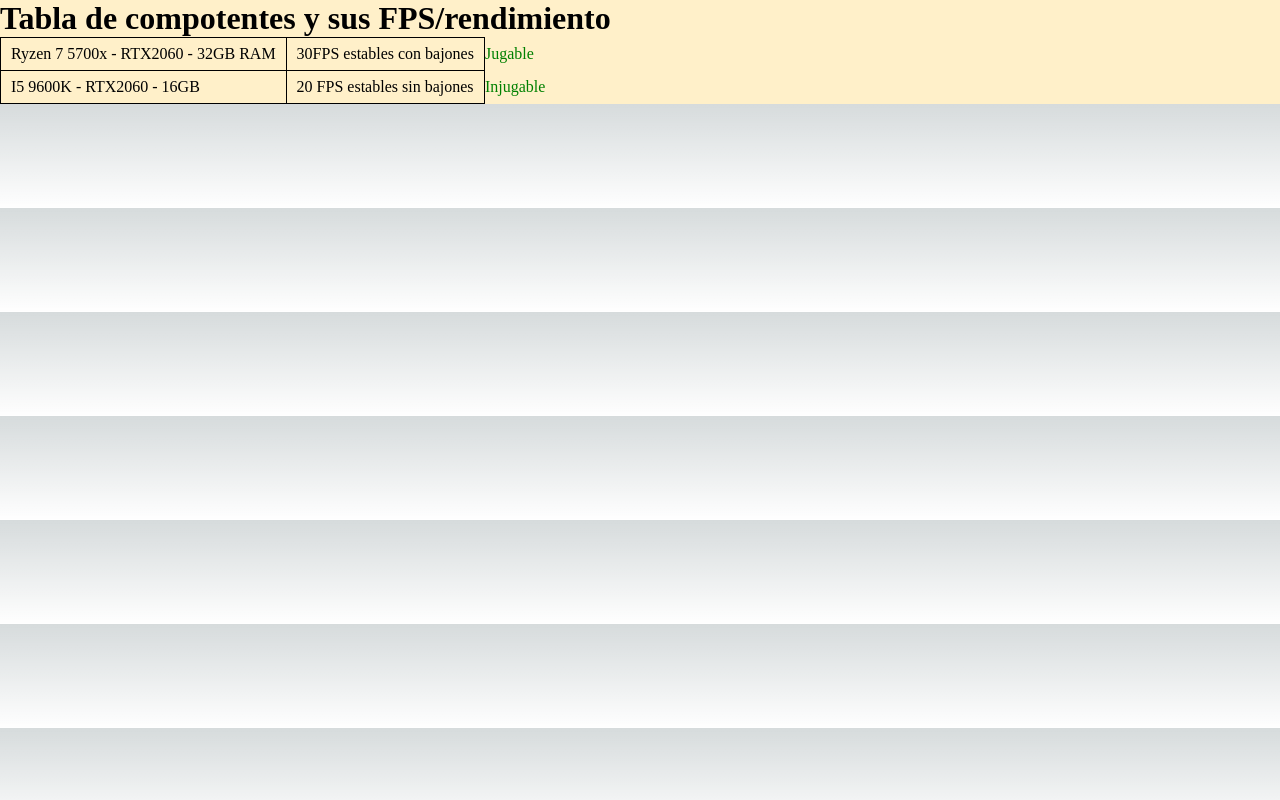
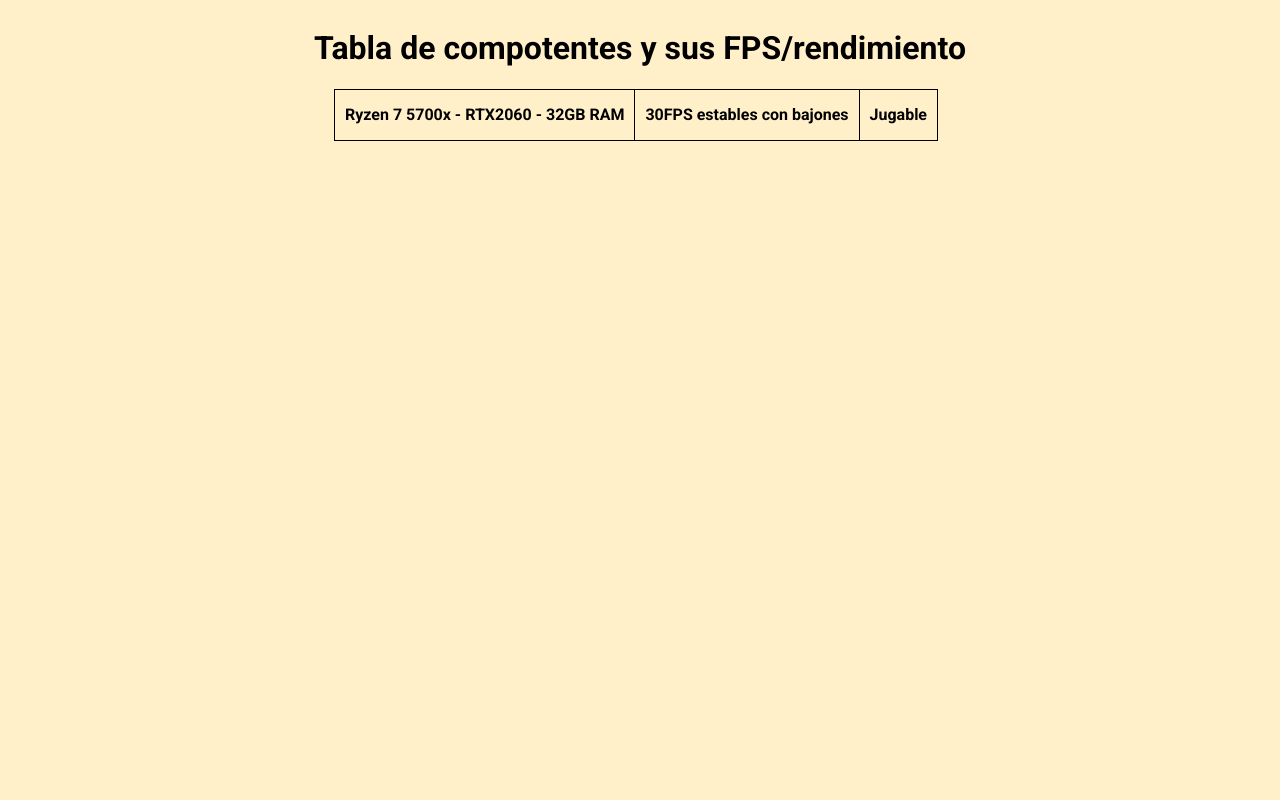
Before and after one commit to Gguardiola/fps-table, a Next.js app: page / in a window 1280 px wide. Built offline with nearby package versions, Linux system fonts and the light colour scheme.

Commit message:
json parsed

```diff
--- a/package.json
+++ b/package.json
@@ -11,8 +11,10 @@
   "dependencies": {
     "eslint": "8.39.0",
     "eslint-config-next": "13.3.4",
+    "fs": "^0.0.1-security",
     "next": "13.3.4",
     "react": "18.2.0",
-    "react-dom": "18.2.0"
+    "react-dom": "18.2.0",
+    "swr": "^2.1.5"
   }
 }
--- /dev/null
+++ b/src/component/Layout.jsx
@@ -0,0 +1,41 @@
+import React from 'react';
+import indexStyles from '@/styles/general.module.css'
+import useSWR from 'swr';
+
+//Write a fetcher function to wrap the native fetch function and return the result of a call to url in json format
+const fetcher = (...args) => fetch(...args).then((res) => res.json());
+
+
+export default function Layout(){
+    const { data, error } = useSWR('/api/staticdata', fetcher);
+    console.log(data);
+    if (error) return <div>Failed to load</div>;
+    //Handle the loading state
+    if (!data) return <div>Loading...</div>;
+
+    return(
+        <>
+            <h1>Tabla de compotentes y sus FPS/rendimiento</h1>
+            <table className={indexStyles.default}>
+                <tbody>
+                    <tr>
+                        {data ? (
+                            data.resultados.map((value) => (
+                                <>
+                                <td>{value.componentes}</td>
+                                <td>{value.rendimiento}</td>
+                                <td>{value.veredicto}</td>
+                                </>
+                            ))
+                        ) : (
+                            <h1>Cargando...</h1>
+                        )}
+                    </tr>
+                </tbody>
+            </table>
+
+        </>
+
+    )
+
+}
--- a/src/pages/_app.jsx
+++ b/src/pages/_app.jsx
@@ -1,4 +1,5 @@
 import '@/styles/globals.css'
+
 
 export default function App({ Component, pageProps }) {
   return <Component {...pageProps} />
--- /dev/null
+++ b/src/pages/api/staticdata.js
@@ -0,0 +1,11 @@
+import path from 'path'
+import { promises as fs } from 'fs';
+
+export default async function handler(req, res) {
+  const jsonDirectory = path.join(process.cwd(), '/src/utils');
+  //Read the json data file data.json
+  const fileContents = await fs.readFile(jsonDirectory + '/performance.json', 'utf8');
+  //Return the content of the data file in json format
+  const obj = JSON.parse(fileContents);
+  res.status(200).json(obj);
+}
--- a/src/pages/index.jsx
+++ b/src/pages/index.jsx
@@ -1,11 +1,17 @@
 import Head from 'next/head'
 import Image from 'next/image'
-import { Inter } from 'next/font/google'
-import indexStyles from '@/styles/index.module.css'
+import { Roboto } from 'next/font/google'
+import indexStyles from '@/styles/general.module.css'
+import Layout from '../component/Layout'
 
-const inter = Inter({ subsets: ['latin'] })
+const roboto = Roboto({
+  weight: '700',
+  subsets: ['latin'],
+})
 
 export default function Home() {
+
+
   return (
     <>
       <Head>
@@ -14,23 +20,8 @@
         <meta name="viewport" content="width=device-width, initial-scale=1" />
         <link rel="icon" href="/favicon.ico" />
       </Head>
-      <main className={indexStyles.mainContainer}>
-      <div>
-        <h1>Tabla de compotentes y sus FPS/rendimiento</h1>
-        <table className={indexStyles.default}>
-            <tr>
-            <td className={indexStyles.td}>Ryzen 7 5700x - RTX2060 - 32GB RAM</td>
-            <td className={indexStyles.td}>30FPS estables con bajones</td>
-            <td className={indexStyles.isPlayable}>Jugable</td>
-            </tr>
-
-            <tr>
-            <td className={indexStyles.td}>I5 9600K - RTX2060 - 16GB</td>
-            <td className={indexStyles.td}>20 FPS estables sin bajones</td>
-            <td className={indexStyles.isPlayable} >Injugable</td>
-            </tr>
-        </table>
-      </div>
+      <main  className={roboto.className}>
+        <Layout></Layout>
       </main>
     </>
   )
--- a/src/styles/globals.css
+++ b/src/styles/globals.css
@@ -1,107 +1,17 @@
-:root {
-  --max-width: 1100px;
-  --border-radius: 12px;
-  --font-mono: ui-monospace, Menlo, Monaco, 'Cascadia Mono', 'Segoe UI Mono',
-    'Roboto Mono', 'Oxygen Mono', 'Ubuntu Monospace', 'Source Code Pro',
-    'Fira Mono', 'Droid Sans Mono', 'Courier New', monospace;
-
-  --foreground-rgb: 0, 0, 0;
-  --background-start-rgb: 214, 219, 220;
-  --background-end-rgb: 255, 255, 255;
-
-  --primary-glow: conic-gradient(
-    from 180deg at 50% 50%,
-    #16abff33 0deg,
-    #0885ff33 55deg,
-    #54d6ff33 120deg,
-    #0071ff33 160deg,
-    transparent 360deg
-  );
-  --secondary-glow: radial-gradient(
-    rgba(255, 255, 255, 1),
-    rgba(255, 255, 255, 0)
-  );
-
-  --tile-start-rgb: 239, 245, 249;
-  --tile-end-rgb: 228, 232, 233;
-  --tile-border: conic-gradient(
-    #00000080,
-    #00000040,
-    #00000030,
-    #00000020,
-    #00000010,
-    #00000010,
-    #00000080
-  );
-
-  --callout-rgb: 238, 240, 241;
-  --callout-border-rgb: 172, 175, 176;
-  --card-rgb: 180, 185, 188;
-  --card-border-rgb: 131, 134, 135;
+body {
+  background-color:#FFF0C9;
+  display: flex;
+  justify-content: center;
+  align-items: center;
 }
 
-@media (prefers-color-scheme: dark) {
-  :root {
-    --foreground-rgb: 255, 255, 255;
-    --background-start-rgb: 0, 0, 0;
-    --background-end-rgb: 0, 0, 0;
-
-    --primary-glow: radial-gradient(rgba(1, 65, 255, 0.4), rgba(1, 65, 255, 0));
-    --secondary-glow: linear-gradient(
-      to bottom right,
-      rgba(1, 65, 255, 0),
-      rgba(1, 65, 255, 0),
-      rgba(1, 65, 255, 0.3)
-    );
-
-    --tile-start-rgb: 2, 13, 46;
-    --tile-end-rgb: 2, 5, 19;
-    --tile-border: conic-gradient(
-      #ffffff80,
-      #ffffff40,
-      #ffffff30,
-      #ffffff20,
-      #ffffff10,
-      #ffffff10,
-      #ffffff80
-    );
-
-    --callout-rgb: 20, 20, 20;
-    --callout-border-rgb: 108, 108, 108;
-    --card-rgb: 100, 100, 100;
-    --card-border-rgb: 200, 200, 200;
-  }
+table {
+border-collapse: collapse;
+margin-left:20px;
 }
-
-* {
-  box-sizing: border-box;
-  padding: 0;
-  margin: 0;
+th, td {
+border: 1px solid black;
+line-height: 3;
+padding-left: 10px;
+padding-right: 10px;
 }
-
-html,
-body {
-  max-width: 100vw;
-  overflow-x: hidden;
-}
-
-body {
-  color: rgb(var(--foreground-rgb));
-  background: linear-gradient(
-      to bottom,
-      transparent,
-      rgb(var(--background-end-rgb))
-    )
-    rgb(var(--background-start-rgb));
-}
-
-a {
-  color: inherit;
-  text-decoration: none;
-}
-
-@media (prefers-color-scheme: dark) {
-  html {
-    color-scheme: dark;
-  }
-}
--- /dev/null
+++ b/src/utils/performance.json
@@ -0,0 +1,9 @@
+{
+    "resultados": [
+            {
+                "componentes":"Ryzen 7 5700x - RTX2060 - 32GB RAM",
+                "rendimiento":"30FPS estables con bajones",
+                "veredicto":"Jugable"
+            }
+    ]
+}
```
Also changed, not shown: src/styles/general.module.css (renamed from src/styles/index.module.css), 1 other file (tests, documents, lock files or other folders).
